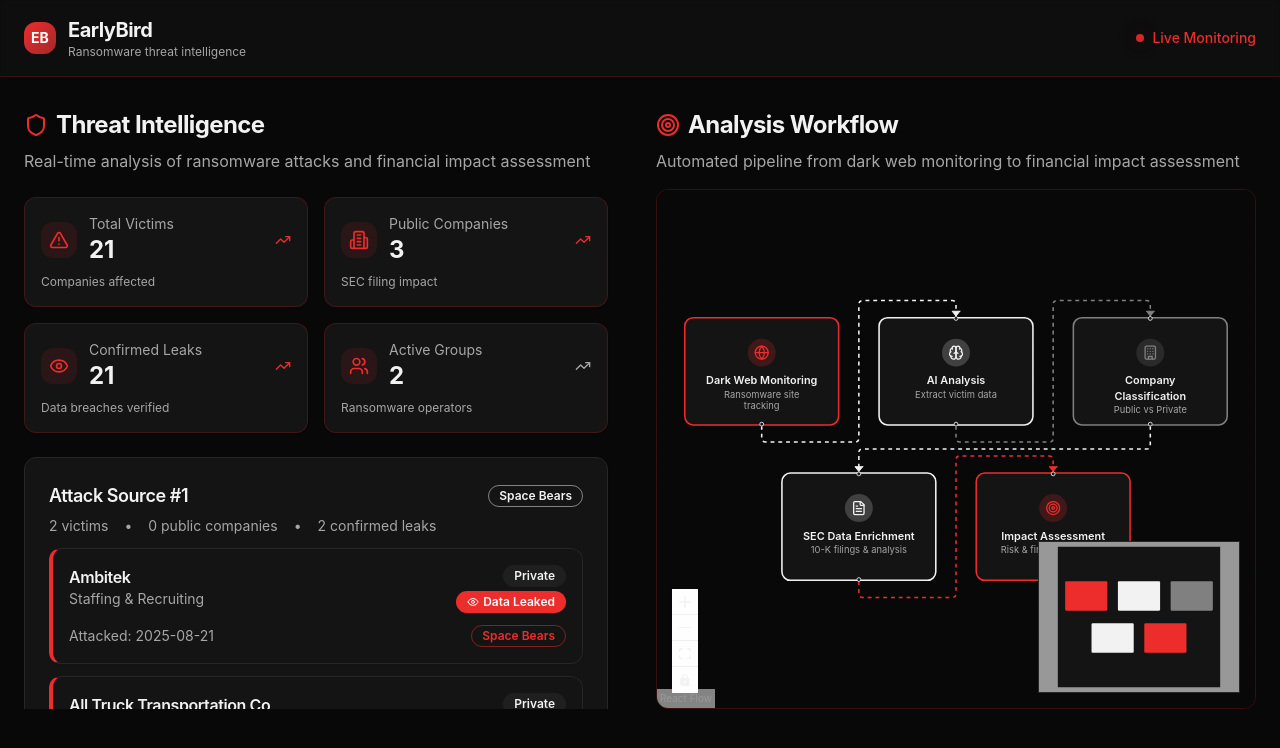
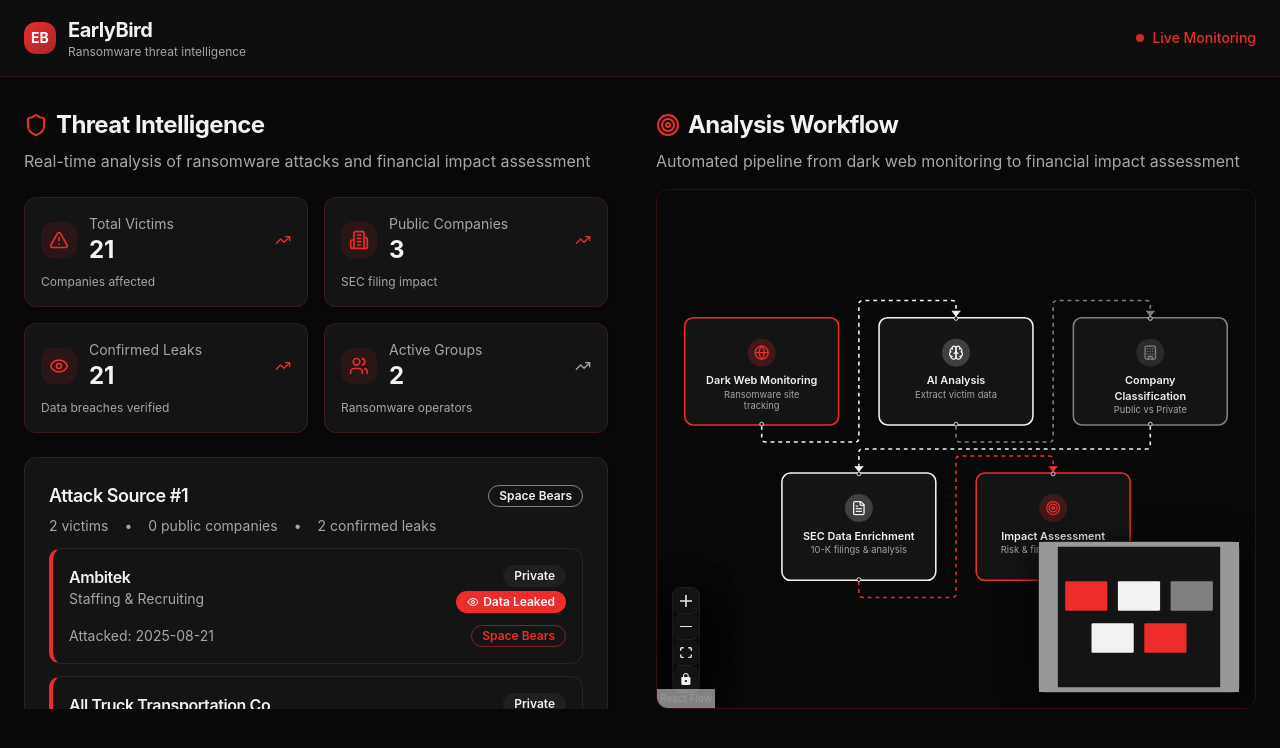
Before and after one commit to pjv4yj/ransomware-tracker-web, a React (Vite) app: page / in a window 1280 px wide. Shown: the top 748 px of the page. Built offline with nearby package versions, Linux system fonts and the light colour scheme.

Commit message:
Fix React Flow control panel styling
Continue to refine the styling of the React Flow control panel and minimap to ensure they are fully integrated into the dark mode theme. This involves further CSS adjustments to override any remaining default light-mode styles.

```diff
--- a/src/components/AnalysisFlow.tsx
+++ b/src/components/AnalysisFlow.tsx
@@ -236,7 +236,13 @@ export const AnalysisFlow = () => {
             size={1}
             style={{ opacity: 0.1 }}
           />
-          <Controls />
+          <Controls
+            style={{
+              background: 'hsl(var(--card))',
+              border: '1px solid hsl(var(--border))',
+              borderRadius: '8px',
+            }}
+          />
           <MiniMap
             style={{
               backgroundColor: 'hsl(var(--card))',
--- a/src/index.css
+++ b/src/index.css
@@ -158,15 +158,19 @@ All colors MUST be HSL.
     background: hsl(var(--danger) / 0.8);
   }
 
-  /* React Flow dark mode controls */
-  .react-flow__controls {
+  /* React Flow dark mode controls - NUCLEAR OVERRIDE */
+  .react-flow__controls,
+  div[class*="react-flow__controls"],
+  [class*="react-flow"] [class*="controls"] {
     background: hsl(var(--card)) !important;
     border: 1px solid hsl(var(--border)) !important;
     border-radius: 8px !important;
     box-shadow: var(--shadow-card) !important;
   }
 
-  .react-flow__controls-button {
+  .react-flow__controls-button,
+  button[class*="react-flow__controls-button"],
+  [class*="react-flow"] [class*="controls"] button {
     background: hsl(var(--card)) !important;
     color: hsl(var(--foreground)) !important;
     border: none !important;
@@ -174,42 +178,50 @@ All colors MUST be HSL.
     fill: hsl(var(--foreground)) !important;
   }
 
-  .react-flow__controls-button:hover {
+  .react-flow__controls-button:hover,
+  button[class*="react-flow__controls-button"]:hover,
+  [class*="react-flow"] [class*="controls"] button:hover {
     background: hsl(var(--accent)) !important;
     color: hsl(var(--foreground)) !important;
     fill: hsl(var(--foreground)) !important;
   }
 
-  .react-flow__controls-button:last-child {
+  .react-flow__controls-button:last-child,
+  button[class*="react-flow__controls-button"]:last-child {
     border-bottom: none !important;
   }
 
-  .react-flow__controls-button svg {
+  .react-flow__controls-button svg,
+  button[class*="react-flow__controls-button"] svg,
+  [class*="react-flow"] [class*="controls"] button svg {
     fill: hsl(var(--foreground)) !important;
+    color: hsl(var(--foreground)) !important;
   }
 
-  .react-flow__controls-button:hover svg {
+  .react-flow__controls-button:hover svg,
+  button[class*="react-flow__controls-button"]:hover svg,
+  [class*="react-flow"] [class*="controls"] button:hover svg {
     fill: hsl(var(--foreground)) !important;
+    color: hsl(var(--foreground)) !important;
   }
 
-  .react-flow__minimap {
+  .react-flow__minimap,
+  div[class*="react-flow__minimap"] {
     background: hsl(var(--card)) !important;
     border: 1px solid hsl(var(--border)) !important;
     border-radius: 8px !important;
     box-shadow: var(--shadow-card) !important;
   }
 
-  /* Force dark mode on all React Flow UI elements */
-  .react-flow .react-flow__controls,
-  .react-flow .react-flow__controls-button,
-  .react-flow .react-flow__minimap {
-    background: hsl(var(--card)) !important;
-    color: hsl(var(--foreground)) !important;
-    border-color: hsl(var(--border)) !important;
-  }
-
-  .react-flow .react-flow__controls-button svg {
-    fill: hsl(var(--foreground)) !important;
-    color: hsl(var(--foreground)) !important;
+  /* Override React Flow's internal CSS variables */
+  .react-flow {
+    --rf-node-bg: hsl(var(--card));
+    --rf-node-border: hsl(var(--border));
+    --rf-node-color: hsl(var(--foreground));
+    --rf-controls-bg: hsl(var(--card));
+    --rf-controls-border: hsl(var(--border));
+    --rf-controls-button-bg: hsl(var(--card));
+    --rf-controls-button-color: hsl(var(--foreground));
+    --rf-minimap-bg: hsl(var(--card));
   }
 }
```
